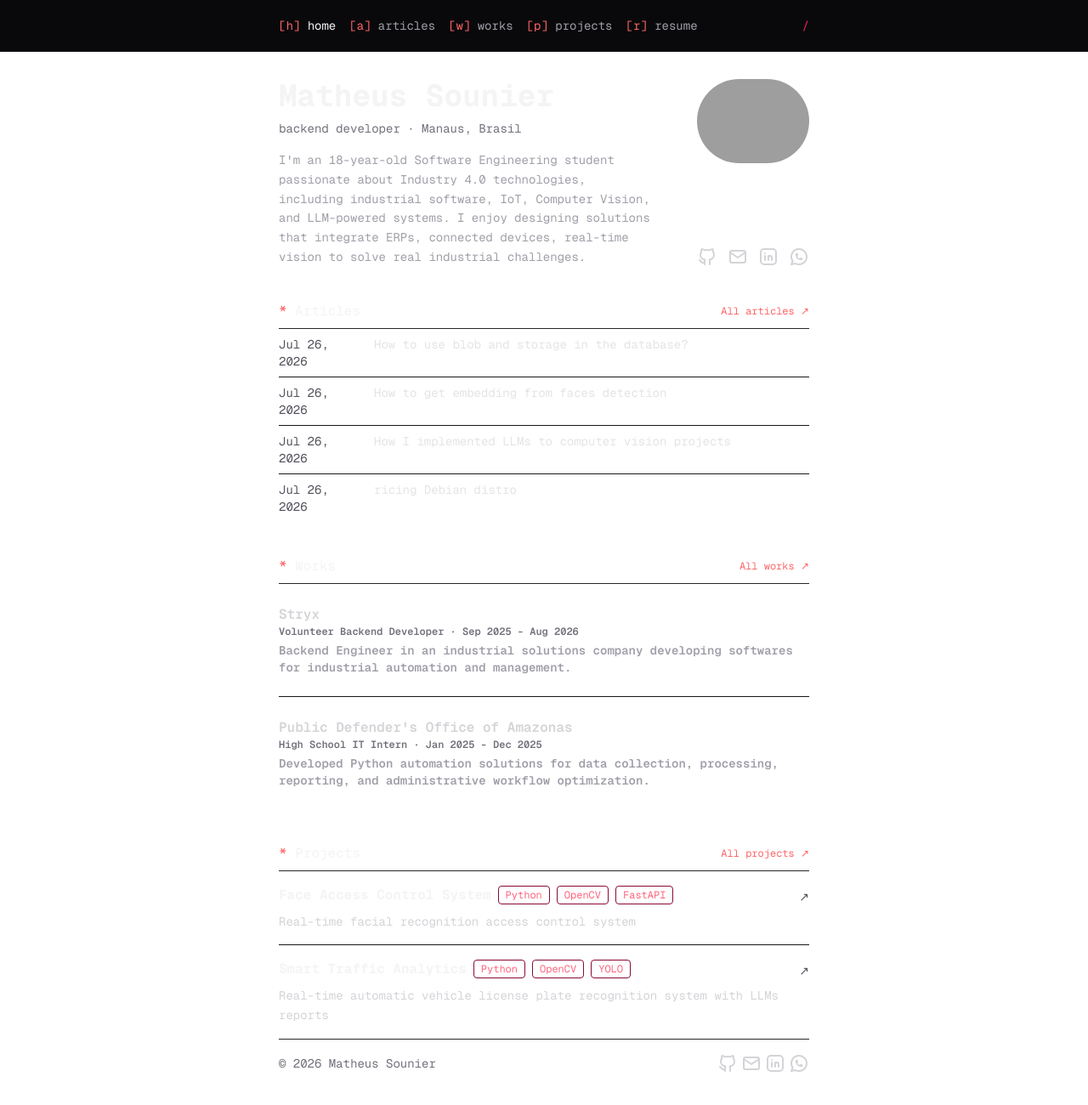
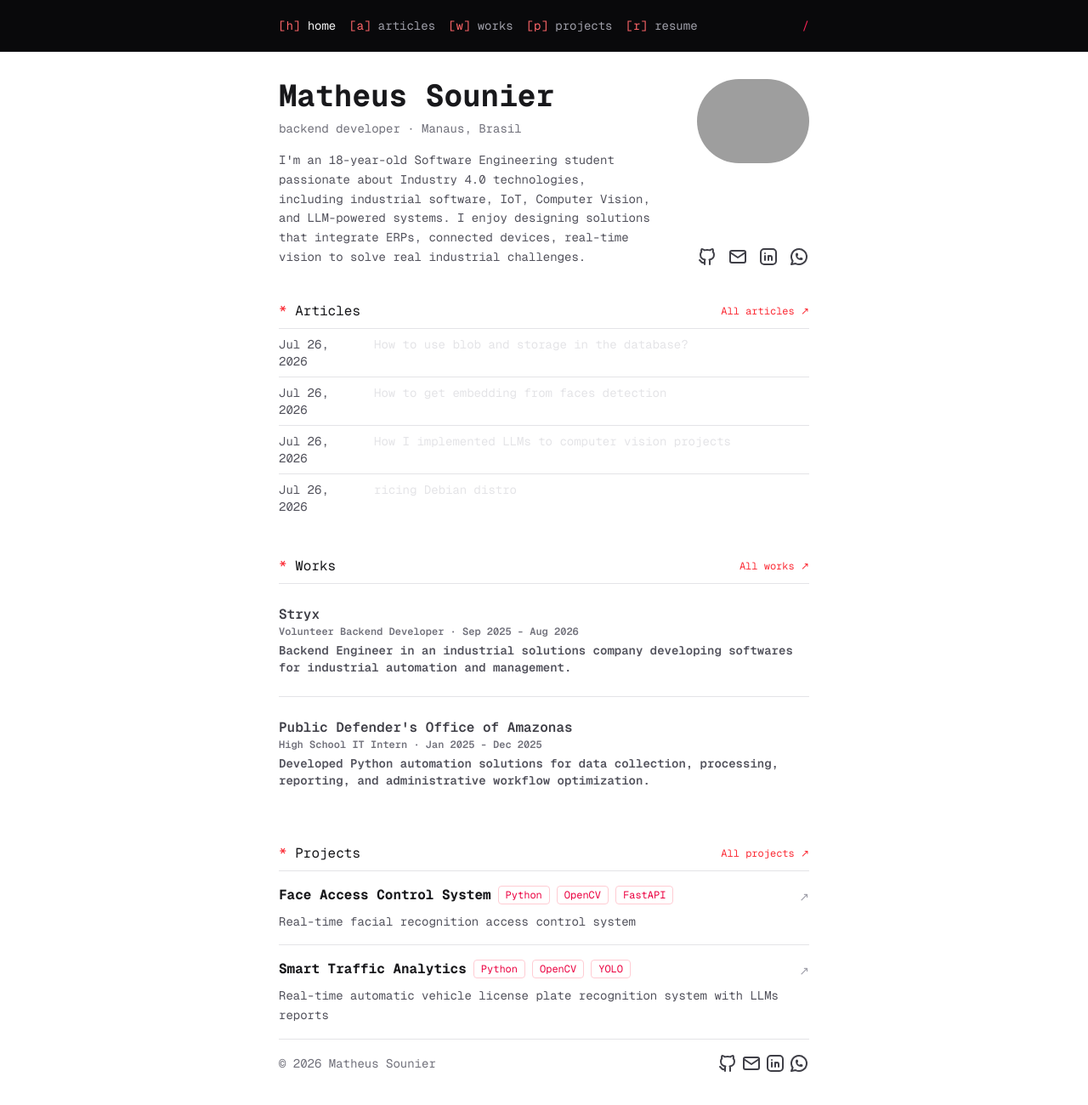
Before and after one commit to Matheus-Sounier/Portifolio, a Next.js app: page / in a window 1280 px wide. Shown: the top 1300 px of the page at 85% size. Built offline with nearby package versions, Linux system fonts and the light colour scheme; grey boxes are pictures that could not be loaded.

Commit message:
feat: changes all the colors in css to have a dark and clear session, where changes to 'dark:' are the dark mode

```diff
--- a/app/components/ProjectCard.js
+++ b/app/components/ProjectCard.js
@@ -8,14 +8,14 @@ export function ProjectCard({ project }) {
     >
       <div>
         <div className="flex flex-wrap items-center gap-2">
-          <h2 className="font-mono font-bold text-zinc-100 group-hover:text-red-400 transition-colors duration-200">
+          <h2 className="font-mono font-bold text-zinc-900 dark:text-zinc-100 group-hover:text-red-500 dark:group-hover:text-red-400 transition-colors duration-200">
             {project.title}
           </h2>
 
           {project.tags?.map((tag) => (
             <span
               key={tag}
-              className="text-xs font-mono text-rose-400 border border-rose-900 rounded px-2 py-0.5"
+              className="text-xs font-mono text-rose-600 dark:text-rose-400 border border-rose-200 dark:border-rose-900 rounded px-2 py-0.5"
             >
               {tag}
             </span>
@@ -27,11 +27,11 @@ export function ProjectCard({ project }) {
         )}
 
         {project.description && (
-          <p className="text-sm text-zinc-300 mt-2 leading-relaxed">{project.description}</p>
+          <p className="text-sm text-zinc-600 dark:text-zinc-300 mt-2 leading-relaxed">{project.description}</p>
         )}
       </div>
 
-      <span className="text-zinc-600 group-hover:text-red-400 shrink-0 mt-1 text-sm transition-colors duration-200">
+      <span className="text-zinc-400 dark:text-zinc-600 group-hover:text-red-500 dark:group-hover:text-red-400 shrink-0 mt-1 text-sm transition-colors duration-200">
         ↗
       </span>
     </a>
--- a/app/components/WorkCard.js
+++ b/app/components/WorkCard.js
@@ -10,9 +10,9 @@ function formatPeriod(start, end) {
 export function WorkCard({ work }) {
   return (
     <Link href={`/works/${work.slug}`} className="block py-4 group">
-      <div className="flex items-start justify-between gap-4 hover:text-red-400 transition-colors duration-150">
+      <div className="flex items-start justify-between gap-4 text-zinc-900 dark:text-zinc-100 group-hover:text-red-500 dark:group-hover:text-red-400 transition-colors duration-150">
         <h2 className="font-mono font-bold">{work.company}</h2>
-        <span className="text-sm group-hover:text-red-400 transition-colors duration-150 mt-1">↗</span>
+        <span className="text-sm group-hover:text-red-500 dark:group-hover:text-red-400 transition-colors duration-150 mt-1">↗</span>
       </div>
 
       <p className="text-xs font-mono text-zinc-500 mt-1">
@@ -20,7 +20,7 @@ export function WorkCard({ work }) {
       </p>
 
       {work.summary && (
-        <p className="text-sm font-mono text-zinc-100 mt-2">{work.summary}</p>
+        <p className="text-sm font-mono text-zinc-800 dark:text-zinc-100 mt-2">{work.summary}</p>
       )}
     </Link>
   )
--- a/app/page.js
+++ b/app/page.js
@@ -19,14 +19,14 @@ export default function Home() {
   const daysSince = daysSinceLastPost()
 
   return (
-    <main className="max-w-2xl mx-auto px-6 py-8 font-mono text-zinc-300">
+    <main className="max-w-2xl mx-auto px-6 py-8 font-mono text-zinc-700 dark:text-zinc-300">
 
       <div className="flex gap-12">
 
         <div>
-          <h1 className="text-4xl font-bold text-zinc-100">Matheus Sounier</h1>
+          <h1 className="text-4xl font-bold text-zinc-900 dark:text-zinc-100">Matheus Sounier</h1>
           <p className="text-sm text-zinc-500 mt-2">backend developer · Manaus, Brasil</p>
-          <p className="text-sm leading-relaxed mt-4 text-zinc-400">
+          <p className="text-sm leading-relaxed mt-4 text-zinc-600 dark:text-zinc-400">
             I'm an 18-year-old Software Engineering student passionate about Industry 4.0 technologies,
             including industrial software, IoT, Computer Vision, and LLM-powered systems.
             I enjoy designing solutions that integrate ERPs, connected devices,
@@ -47,7 +47,7 @@ export default function Home() {
               href="https://github.com/Matheus-Sounier"
               target="_blank"
               rel="noopener noreferrer"
-              className="hover:text-red-400 transition-colors duration-150"
+              className="hover:text-red-500 dark:hover:text-red-400 transition-colors duration-150"
             >
               <svg
                 xmlns="http://www.w3.org/2000/svg"
@@ -68,7 +68,7 @@ export default function Home() {
 
             <a
               href="mailto:matheus.sounier2024@gmail.com"
-              className="hover:text-red-400 transition-colors duration-150"
+              className="hover:text-red-500 dark:hover:text-red-400 transition-colors duration-150"
             >
               <svg
                 xmlns="http://www.w3.org/2000/svg"
@@ -92,7 +92,7 @@ export default function Home() {
               href="https://www.linkedin.com/in/matheus-dos-santos-sounier"
               target="_blank"
               rel="noopener noreferrer"
-              className="hover:text-red-400 transition-colors duration-150"
+              className="hover:text-red-500 dark:hover:text-red-400 transition-colors duration-150"
             >
               <svg
                 xmlns="http://www.w3.org/2000/svg"
@@ -119,7 +119,7 @@ export default function Home() {
               href="https://wa.me/5592985469050"
               target="_blank"
               rel="noopener noreferrer"
-              className="hover:text-red-400 transition-colors duration-150"
+              className="hover:text-red-500 dark:hover:text-red-400 transition-colors duration-150"
             >
               <svg
                 xmlns="http://www.w3.org/2000/svg"
@@ -155,14 +155,14 @@ export default function Home() {
             <div key={w.slug} className="py-3">
               <Link
                 href={`/works/${w.slug}`}
-                className="font-semibold hover:text-red-400 transition-colors duration-150"
+                className="font-semibold hover:text-red-500 dark:hover:text-red-400 transition-colors duration-150"
               >
                 {w.company}
 
                 <p className="text-xs text-zinc-500">
                   {w.role} · {formatPeriod(w.startDate, w.endDate)}
                 </p>
-                <p className="text-sm text-zinc-400 mt-1">{w.summary}</p>
+                <p className="text-sm text-zinc-600 dark:text-zinc-400 mt-1">{w.summary}</p>
               </Link>
             </div>
           </div>
@@ -176,14 +176,14 @@ export default function Home() {
         ))}
       </Section>
 
-      <footer className="border-t border-zinc-800 text-sm w-full mt-auto">
+      <footer className="border-t border-zinc-200 dark:border-zinc-800 text-sm w-full mt-auto">
         <div className="flex flex-col items-center justify-between py-6 sm:flex-row-reverse sm:py-4">
           <div className="flex-wrap justify-center gap-1 flex">
             <a
               href="https://github.com/Matheus-Sounier"
               target="_blank"
               rel="noopener noreferrer"
-              className="hover:text-red-400 transition-colors duration-150"
+              className="hover:text-red-500 dark:hover:text-red-400 transition-colors duration-150"
             >
               <svg
                 xmlns="http://www.w3.org/2000/svg"
@@ -204,7 +204,7 @@ export default function Home() {
 
             <a
               href="mailto:matheus.sounier2024@gmail.com"
-              className="hover:text-red-400 transition-colors duration-150"
+              className="hover:text-red-500 dark:hover:text-red-400 transition-colors duration-150"
             >
               <svg
                 xmlns="http://www.w3.org/2000/svg"
@@ -228,7 +228,7 @@ export default function Home() {
               href="https://www.linkedin.com/in/matheus-dos-santos-sounier"
               target="_blank"
               rel="noopener noreferrer"
-              className="hover:text-red-400 transition-colors duration-150"
+              className="hover:text-red-500 dark:hover:text-red-400 transition-colors duration-150"
             >
               <svg
                 xmlns="http://www.w3.org/2000/svg"
@@ -255,7 +255,7 @@ export default function Home() {
               href="https://wa.me/5592985469050"
               target="_blank"
               rel="noopener noreferrer"
-              className="hover:text-red-400 transition-colors duration-150"
+              className="hover:text-red-500 dark:hover:text-red-400 transition-colors duration-150"
             >
               <svg
                 xmlns="http://www.w3.org/2000/svg"
@@ -288,15 +288,15 @@ export default function Home() {
 function Section({ title, allHref, allLabel, children }) {
   return (
     <section className="mt-10">
-      <div className="flex items-center justify-between border-b border-zinc-800 pb-2">
-        <h1 className="text-1x1 text-zinc-100">
-          <span className="text-red-400">*</span> {title}
+      <div className="flex items-center justify-between border-b border-zinc-200 dark:border-zinc-800 pb-2">
+        <h1 className="text-1x1 text-zinc-900 dark:text-zinc-100">
+          <span className="text-red-500 dark:text-red-400">*</span> {title}
         </h1>
-        <Link href={allHref} className="text-xs text-red-400 hover:underline">
+        <Link href={allHref} className="text-xs text-red-500 dark:text-red-400 hover:underline">
           {allLabel} ↗
         </Link>
       </div>
-      <div className="divide-y divide-zinc-900">{children}</div>
+      <div className="divide-y divide-zinc-200 dark:divide-zinc-900">{children}</div>
     </section>
   )
 }
```
Also changed, not shown: app/not-found.js (+14 -14 lines).
